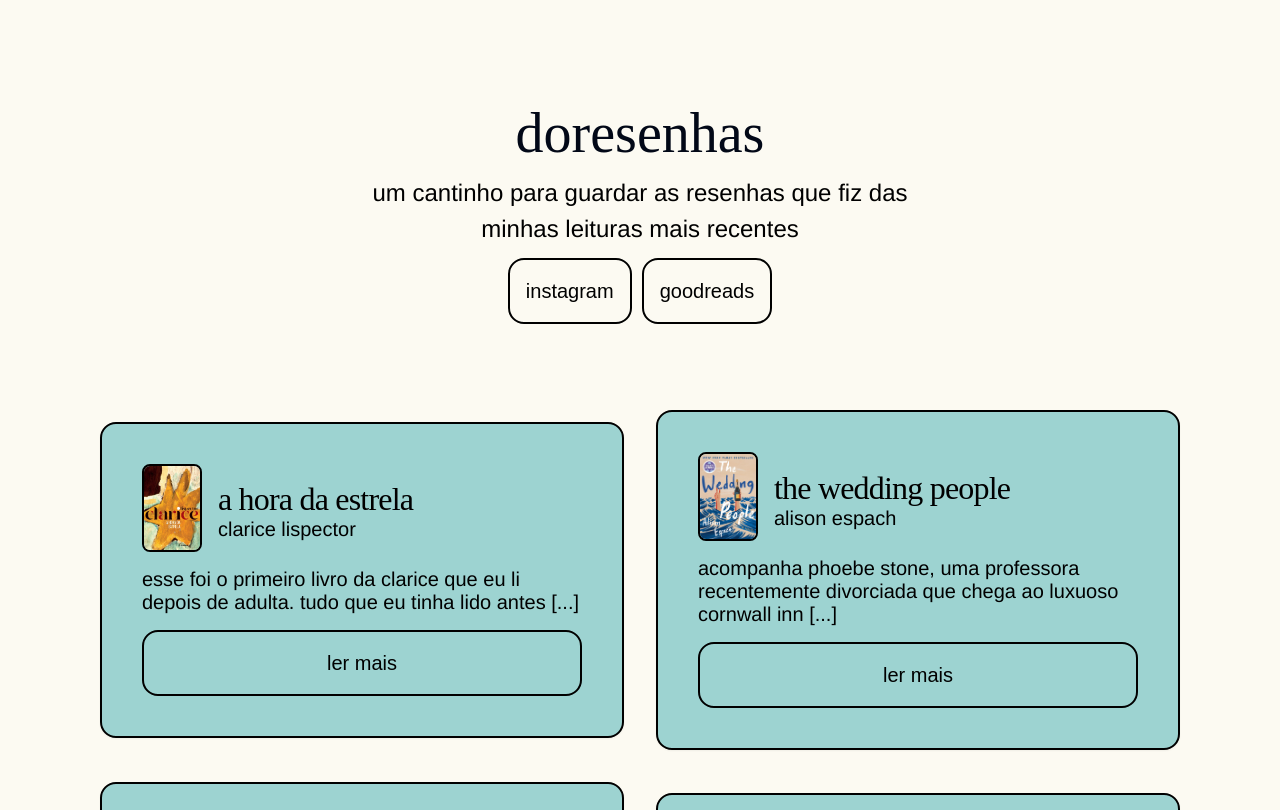
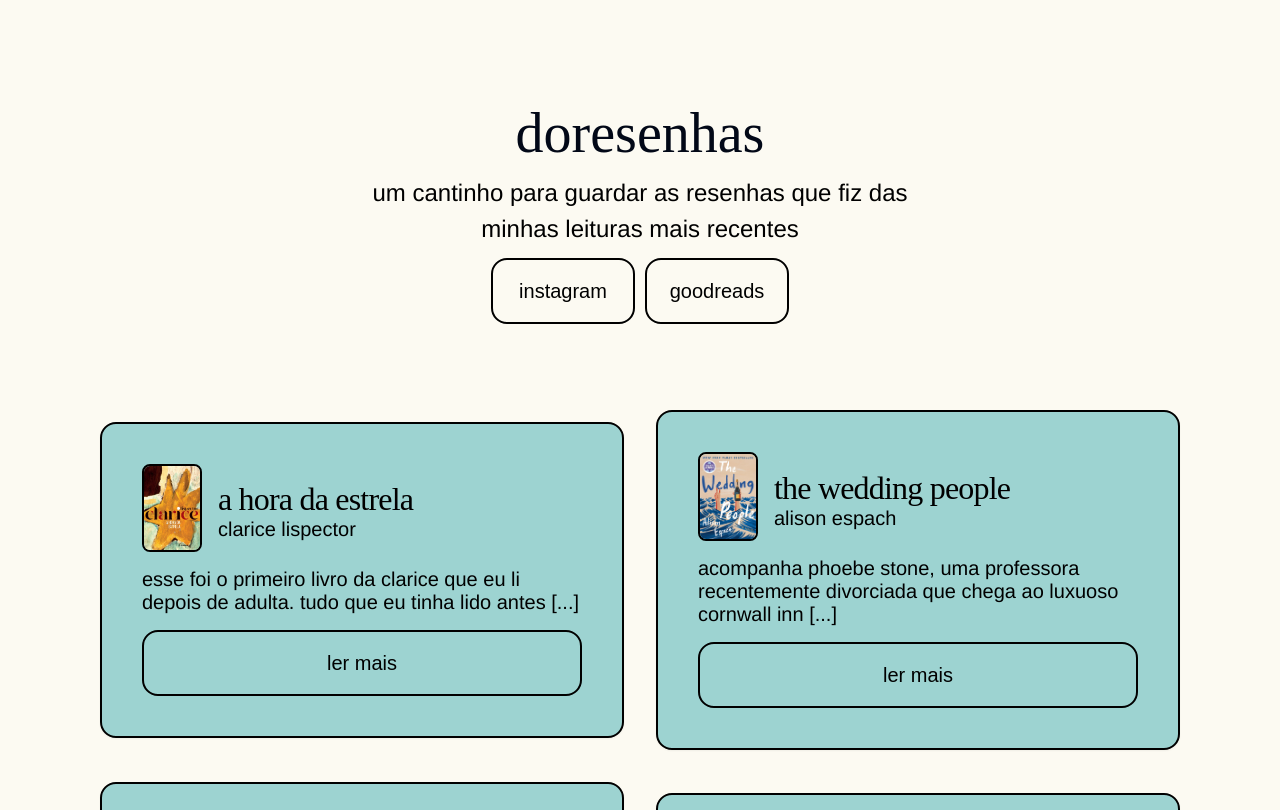
Before and after one commit to dorasantiagoc/doresenhas, a Next.js app: page / in a window 1280 px wide. Shown: the top 810 px of the page. Built offline with nearby package versions, Linux system fonts and the light colour scheme.

Commit message:
button fix

```diff
--- a/src/app/globals.css
+++ b/src/app/globals.css
@@ -245,6 +245,7 @@ main .cover img {
   font-family: Arial, Helvetica, sans-serif;
   font-size: 20px;
   font-weight: 400;
+  width: 144px;
   padding: 16px;
   justify-content: center;
   align-items: center;
```
